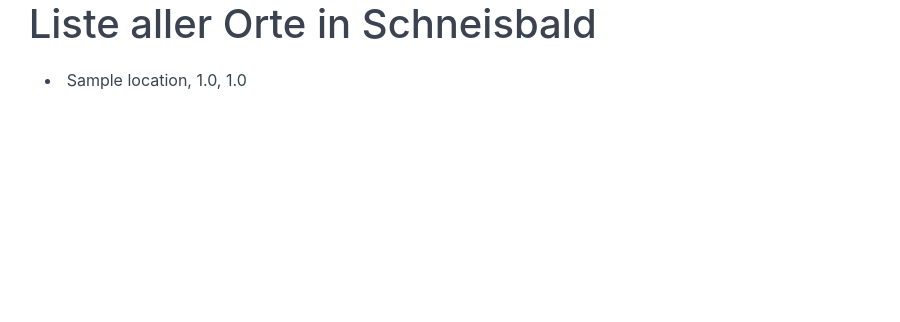
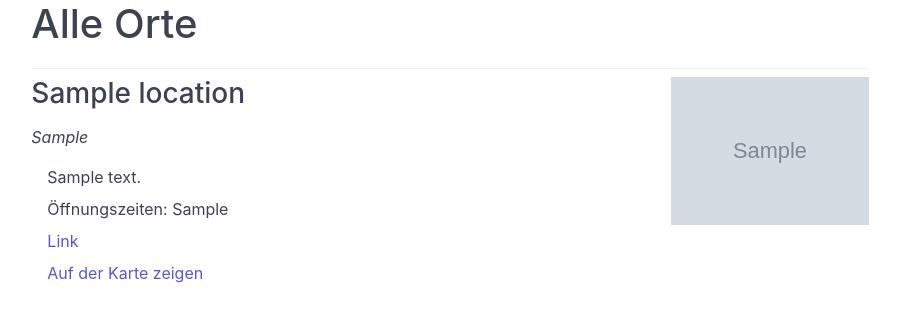
Before and after one commit to tmahlburg/jugendstadtplan, a Django app: page /list/ in a window 1280 px wide. Shown: the part 36-358 px from the top of the page, without its empty margins (190-1090 px from the left). Run offline with Django 3.2, Linux system fonts and the light colour scheme; tables that the repository leaves empty hold one stand-in row (values such as "Sample post"); grey boxes marked "Sample" are stand-in pictures.

Commit message:
show all information, better structure

```diff
--- a/list/templates/list/index.html
+++ b/list/templates/list/index.html
@@ -4,20 +4,32 @@
 
 {% block content %}
     <div class="container">
-		<div class="coloumns">
-			<div class="coloumn col-6 col-xl-8 col-lg-9 col-md-10 col-xs-12 col-sm-12 col-mx-auto">
-				<h1>Liste aller Orte in Schneisbald</h1>
+        <div class="columns">
+            <div class="column col-7 col-xl-8 col-lg-9 col-md-10 col-xs-12 col-sm-12 col-mx-auto">
+                <h1>Alle Orte</h1>
                 {% if all_locations %}
-
-        <ul>
                     {% for location in all_locations %}
-          <li>{{location.title}}, {{location.latitude}}, {{location.longitude}}
-          </li>
-
+                        <div class="divider"></div>
+                        <div class="columns">
+                            {% if location.picture %}<div class="column col-9">{% endif %}
+                                <h3>{{ location.title }}</h3>
+                                <i>{{ location.category }}</i>
+                                <ul style="list-style-type:none">
+                                    {% if location.address %}<li>{{ location.address|linebreaksbr  }}</li>{% endif %}
+                                    {% if location.opening_hours %}<li> Öffnungszeiten: {{ location.opening_hours  }}</li>{% endif %}
+                                    {% if location.homepage %}<li><a href="{{ location.homepage  }}">Link</a></li>{% endif %}
+                                    <li><a href="../{{ location.latitude  }},{{ location.longitude  }}">Auf der Karte zeigen</a></li>
+                                </ul>
+                            {% if location.picture %}
+                            </div>
+                            <div class="column col-3">
+                                <img src="../{{ location.picture  }}" class="img-responsive" alt="{{ location.title  }}">
+                            </div>
+                            {% endif %}
+                        </div>
                     {% endfor %}
-        </ul>
-
                 {% endif %}
             </div>
         </div>
+    </div>
 {% endblock %}
```
Lines whose indentation alone changed are shown as unchanged.
